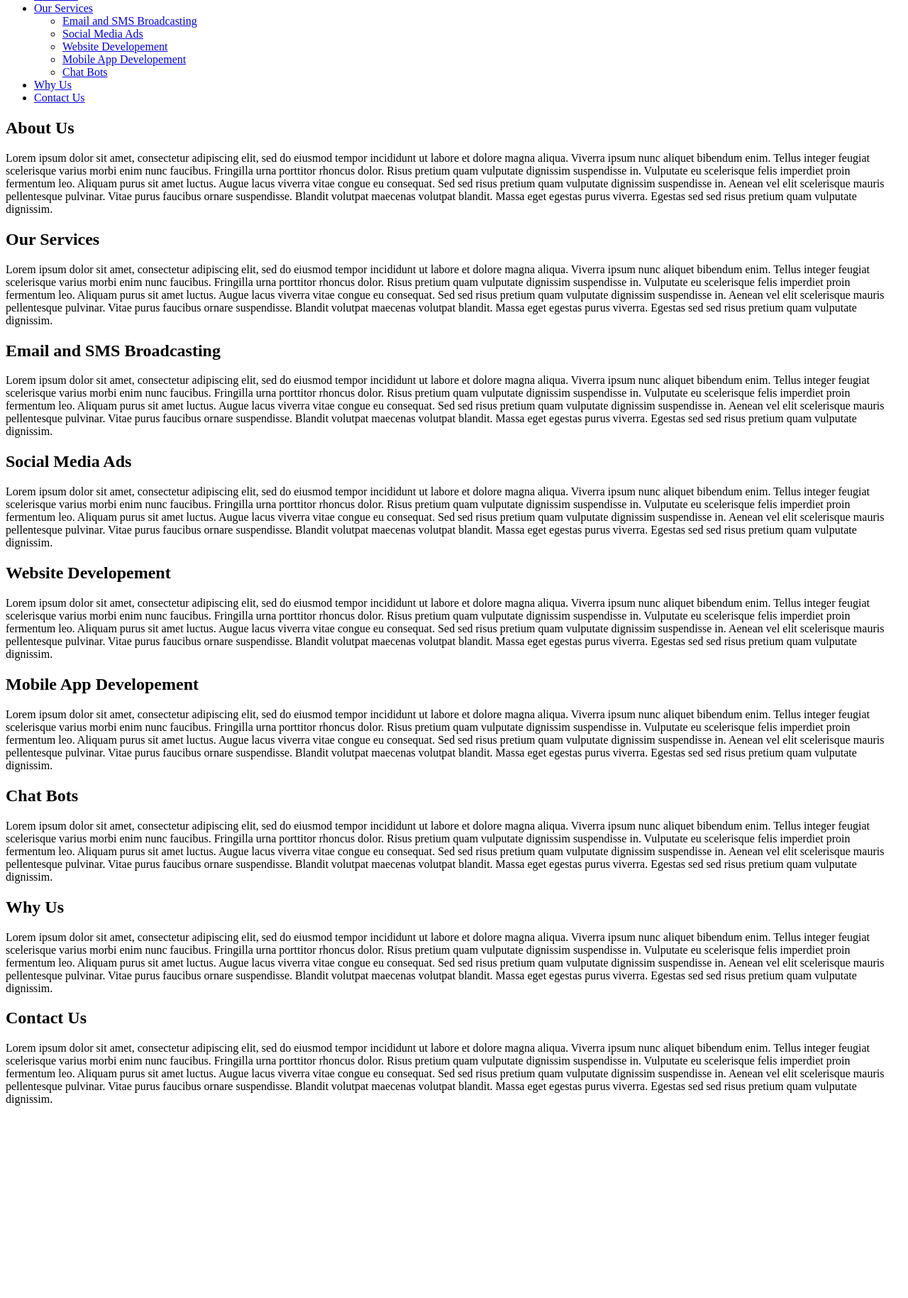
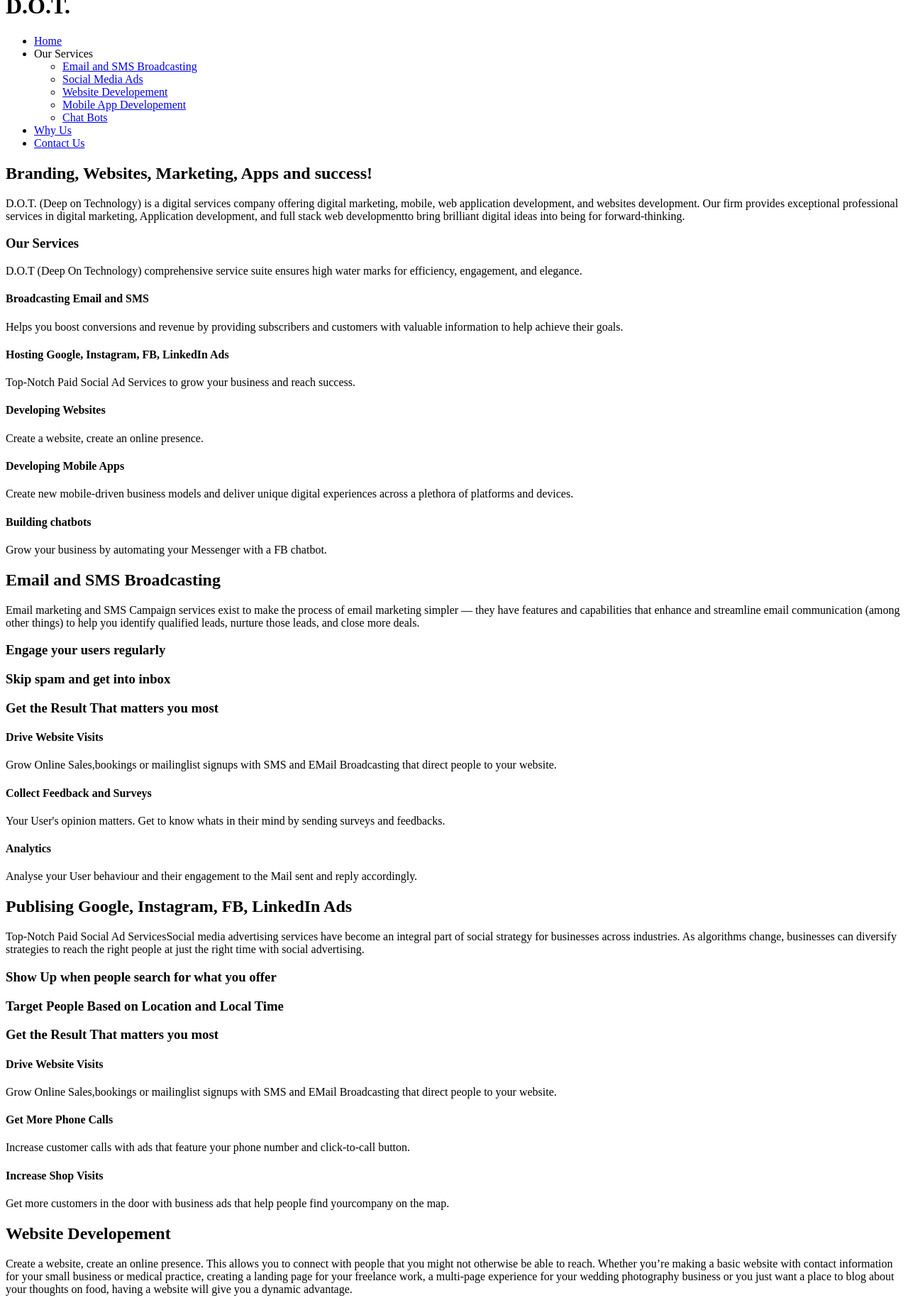
Before and after one commit to jayaganeshk/DeOnTe, a plain HTML site: page index.html in a window 1280 px wide. Shown: the part 31-1860 px from the top of the page at 71% size. Before the commit the page ends 1605 px from the top, so only its background shows below. Drawn offline with Linux system fonts and the light colour scheme.

Commit message:
app: add text contents

```diff
--- a/index.html
+++ b/index.html
@@ -3,15 +3,18 @@
   <head>
     <meta charset="UTF-8" />
     <meta name="viewport" content="width=device-width, initial-scale=1.0" />
-    <title>Document</title>
+    <title>Deep on Technology</title>
   </head>
   <body>
-    <header></header>
+    <header>
+      <h1>D.O.T.</h1>
+    </header>
+
     <nav>
       <ul>
-        <li><a href="#/About_Us">About Us</a></li>
+        <li><a href="#/Home">Home</a></li>
         <li>
-          <a href="#/Our_Services">Our Services</a>
+          Our Services
           <ul>
             <li>
               <a href="#/Our_Services/Email_and_SMS_Broadcasting"
@@ -38,159 +41,249 @@
         <li><a href="#/Contact_Us">Contact Us</a></li>
       </ul>
     </nav>
+
     <main>
-      <section id="/About_Us">
-        <h2>About Us</h2>
-        <p>
-          Lorem ipsum dolor sit amet, consectetur adipiscing elit, sed do
-          eiusmod tempor incididunt ut labore et dolore magna aliqua. Viverra
-          ipsum nunc aliquet bibendum enim. Tellus integer feugiat scelerisque
-          varius morbi enim nunc faucibus. Fringilla urna porttitor rhoncus
-          dolor. Risus pretium quam vulputate dignissim suspendisse in.
-          Vulputate eu scelerisque felis imperdiet proin fermentum leo. Aliquam
-          purus sit amet luctus. Augue lacus viverra vitae congue eu consequat.
-          Sed sed risus pretium quam vulputate dignissim suspendisse in. Aenean
-          vel elit scelerisque mauris pellentesque pulvinar. Vitae purus
-          faucibus ornare suspendisse. Blandit volutpat maecenas volutpat
-          blandit. Massa eget egestas purus viverra. Egestas sed sed risus
-          pretium quam vulputate dignissim.
-        </p>
+      <section id="/Home">
+        <div class="banner">
+          <h2>Branding, Websites, Marketing, Apps and success!</h2>
+          <p>
+            D.O.T. (Deep on Technology) is a digital services company offering
+            digital marketing, mobile, web application development, and websites
+            development. Our firm provides exceptional professional services in
+            digital marketing, Application development, and full stack web
+            developmentto bring brilliant digital ideas into being for
+            forward-thinking.
+          </p>
+        </div>
+
+        <div class="services-overview">
+          <h3>Our Services</h3>
+          <p>
+            D.O.T (Deep On Technology) comprehensive service suite ensures high
+            water marks for efficiency, engagement, and elegance.
+          </p>
+          <div class="overview-item">
+            <h4>Broadcasting Email and SMS</h4>
+            <p>
+              Helps you boost conversions and revenue by providing subscribers
+              and customers with valuable information to help achieve their
+              goals.
+            </p>
+          </div>
+          <div class="overview-item">
+            <h4>Hosting Google, Instagram, FB, LinkedIn Ads</h4>
+            <p>
+              Top-Notch Paid Social Ad Services to grow your business and reach
+              success.
+            </p>
+          </div>
+          <div class="overview-item">
+            <h4>Developing Websites</h4>
+            <p>Create a website, create an online presence.</p>
+          </div>
+          <div class="overview-item">
+            <h4>Developing Mobile Apps</h4>
+            <p>
+              Create new mobile-driven business models and deliver unique
+              digital experiences across a plethora of platforms and devices.
+            </p>
+          </div>
+          <div class="overview-item">
+            <h4>Building chatbots</h4>
+            <p>
+              Grow your business by automating your Messenger with a FB chatbot.
+            </p>
+          </div>
+        </div>
       </section>
-      <section id="/Our_Services">
-        <h2>Our Services</h2>
-        <p>
-          Lorem ipsum dolor sit amet, consectetur adipiscing elit, sed do
-          eiusmod tempor incididunt ut labore et dolore magna aliqua. Viverra
-          ipsum nunc aliquet bibendum enim. Tellus integer feugiat scelerisque
-          varius morbi enim nunc faucibus. Fringilla urna porttitor rhoncus
-          dolor. Risus pretium quam vulputate dignissim suspendisse in.
-          Vulputate eu scelerisque felis imperdiet proin fermentum leo. Aliquam
-          purus sit amet luctus. Augue lacus viverra vitae congue eu consequat.
-          Sed sed risus pretium quam vulputate dignissim suspendisse in. Aenean
-          vel elit scelerisque mauris pellentesque pulvinar. Vitae purus
-          faucibus ornare suspendisse. Blandit volutpat maecenas volutpat
-          blandit. Massa eget egestas purus viverra. Egestas sed sed risus
-          pretium quam vulputate dignissim.
-        </p>
-      </section>
+
       <section id="/Our_Services/Email_and_SMS_Broadcasting">
         <h2>Email and SMS Broadcasting</h2>
         <p>
-          Lorem ipsum dolor sit amet, consectetur adipiscing elit, sed do
-          eiusmod tempor incididunt ut labore et dolore magna aliqua. Viverra
-          ipsum nunc aliquet bibendum enim. Tellus integer feugiat scelerisque
-          varius morbi enim nunc faucibus. Fringilla urna porttitor rhoncus
-          dolor. Risus pretium quam vulputate dignissim suspendisse in.
-          Vulputate eu scelerisque felis imperdiet proin fermentum leo. Aliquam
-          purus sit amet luctus. Augue lacus viverra vitae congue eu consequat.
-          Sed sed risus pretium quam vulputate dignissim suspendisse in. Aenean
-          vel elit scelerisque mauris pellentesque pulvinar. Vitae purus
-          faucibus ornare suspendisse. Blandit volutpat maecenas volutpat
-          blandit. Massa eget egestas purus viverra. Egestas sed sed risus
-          pretium quam vulputate dignissim.
+          Email marketing and SMS Campaign services exist to make the process of
+          email marketing simpler — they have features and capabilities that
+          enhance and streamline email communication (among other things) to
+          help you identify qualified leads, nurture those leads, and close more
+          deals.
         </p>
+
+        <div class="tiles">
+          <div>
+            <h3>Engage your users regularly</h3>
+          </div>
+          <div>
+            <h3>Skip spam and get into inbox</h3>
+          </div>
+        </div>
+
+        <div class="results">
+          <h3>Get the Result That matters you most</h3>
+          <div>
+            <h4>Drive Website Visits</h4>
+            <p>
+              Grow Online Sales,bookings or mailinglist signups with SMS and
+              EMail Broadcasting that direct people to your website.
+            </p>
+          </div>
+          <div>
+            <h4>Collect Feedback and Surveys</h4>
+            <p>
+              Your User's opinion matters. Get to know whats in their mind by
+              sending surveys and feedbacks.
+            </p>
+          </div>
+          <div>
+            <h4>Analytics</h4>
+            <p>
+              Analyse your User behaviour and their engagement to the Mail sent
+              and reply accordingly.
+            </p>
+          </div>
+        </div>
       </section>
+
       <section id="/Our_Services/Social_Media_Ads">
-        <h2>Social Media Ads</h2>
+        <h2>Publising Google, Instagram, FB, LinkedIn Ads</h2>
         <p>
-          Lorem ipsum dolor sit amet, consectetur adipiscing elit, sed do
-          eiusmod tempor incididunt ut labore et dolore magna aliqua. Viverra
-          ipsum nunc aliquet bibendum enim. Tellus integer feugiat scelerisque
-          varius morbi enim nunc faucibus. Fringilla urna porttitor rhoncus
-          dolor. Risus pretium quam vulputate dignissim suspendisse in.
-          Vulputate eu scelerisque felis imperdiet proin fermentum leo. Aliquam
-          purus sit amet luctus. Augue lacus viverra vitae congue eu consequat.
-          Sed sed risus pretium quam vulputate dignissim suspendisse in. Aenean
-          vel elit scelerisque mauris pellentesque pulvinar. Vitae purus
-          faucibus ornare suspendisse. Blandit volutpat maecenas volutpat
-          blandit. Massa eget egestas purus viverra. Egestas sed sed risus
-          pretium quam vulputate dignissim.
+          Top-Notch Paid Social Ad ServicesSocial media advertising services
+          have become an integral part of social strategy for businesses across
+          industries. As algorithms change, businesses can diversify strategies
+          to reach the right people at just the right time with social
+          advertising.
         </p>
+
+        <div class="tiles">
+          <div>
+            <h3>Show Up when people search for what you offer</h3>
+          </div>
+          <div>
+            <h3>Target People Based on Location and Local Time</h3>
+          </div>
+        </div>
+
+        <div class="results">
+          <h3>Get the Result That matters you most</h3>
+          <div>
+            <h4>Drive Website Visits</h4>
+            <p>
+              Grow Online Sales,bookings or mailinglist signups with SMS and
+              EMail Broadcasting that direct people to your website.
+            </p>
+          </div>
+          <div>
+            <h4>Get More Phone Calls</h4>
+            <p>
+              Increase customer calls with ads that feature your phone number
+              and click-to-call button.
+            </p>
+          </div>
+          <div>
+            <h4>Increase Shop Visits</h4>
+            <p>
+              Get more customers in the door with business ads that help people
+              find yourcompany on the map.
+            </p>
+          </div>
+        </div>
       </section>
+
       <section id="/Our_Services/Website_Developement">
         <h2>Website Developement</h2>
         <p>
-          Lorem ipsum dolor sit amet, consectetur adipiscing elit, sed do
-          eiusmod tempor incididunt ut labore et dolore magna aliqua. Viverra
-          ipsum nunc aliquet bibendum enim. Tellus integer feugiat scelerisque
-          varius morbi enim nunc faucibus. Fringilla urna porttitor rhoncus
-          dolor. Risus pretium quam vulputate dignissim suspendisse in.
-          Vulputate eu scelerisque felis imperdiet proin fermentum leo. Aliquam
-          purus sit amet luctus. Augue lacus viverra vitae congue eu consequat.
-          Sed sed risus pretium quam vulputate dignissim suspendisse in. Aenean
-          vel elit scelerisque mauris pellentesque pulvinar. Vitae purus
-          faucibus ornare suspendisse. Blandit volutpat maecenas volutpat
-          blandit. Massa eget egestas purus viverra. Egestas sed sed risus
-          pretium quam vulputate dignissim.
+          Create a website, create an online presence. This allows you to
+          connect with people that you might not otherwise be able to reach.
+          Whether you’re making a basic website with contact information for
+          your small business or medical practice, creating a landing page for
+          your freelance work, a multi-page experience for your wedding
+          photography business or you just want a place to blog about your
+          thoughts on food, having a website will give you a dynamic advantage.
+        </p>
+
+        <div class="results">
+          <h3>Get the Result That matters you most</h3>
+          <div>
+            <h4>You Dream, We Craft</h4>
+            <p>
+              Get a Handcrafted website for your buisness and attract your
+              customer.
+            </p>
+          </div>
+          <div>
+            <h4>Host Your Website in Cloud</h4>
+            <p>
+              Host Your Website with us in Cloud and make sure your website runs
+              365 days in a year.
+            </p>
+          </div>
+          <div>
+            <h4>Cheaper Price</h4>
+            <p>Reduce the cost of Hosting and building your website.</p>
+          </div>
+        </div>
+      </section>
+
+      <section id="/Our_Services/Mobile_App_Developement">
+        <h2>Mobile Application Developement</h2>
+        <p>
+          In our hyperactive digital ecosystem, customers demand faster,
+          personalized and highly intuitive apps that help them to incentivize
+          the time spent on accessing different applications. we quickly deliver
+          highly customized agile products that improves business value. We
+          implement DevOps methodology requiring minimal or no human
+          intervention that help in progressive transformation of people,
+          process and technology. Our services span across mobile, web and cloud
+          providing businesses with extra mileage to reach wider audiences
+          across different touchpoints.
         </p>
       </section>
-      <section id="/Our_Services/Mobile_App_Developement">
-        <h2>Mobile App Developement</h2>
-        <p>
-          Lorem ipsum dolor sit amet, consectetur adipiscing elit, sed do
-          eiusmod tempor incididunt ut labore et dolore magna aliqua. Viverra
-          ipsum nunc aliquet bibendum enim. Tellus integer feugiat scelerisque
-          varius morbi enim nunc faucibus. Fringilla urna porttitor rhoncus
-          dolor. Risus pretium quam vulputate dignissim suspendisse in.
-          Vulputate eu scelerisque felis imperdiet proin fermentum leo. Aliquam
-          purus sit amet luctus. Augue lacus viverra vitae congue eu consequat.
-          Sed sed risus pretium quam vulputate dignissim suspendisse in. Aenean
-          vel elit scelerisque mauris pellentesque pulvinar. Vitae purus
-          faucibus ornare suspendisse. Blandit volutpat maecenas volutpat
-          blandit. Massa eget egestas purus viverra. Egestas sed sed risus
-          pretium quam vulputate dignissim.
-        </p>
-      </section>
+
       <section id="/Our_Services/Chat_Bots">
         <h2>Chat Bots</h2>
         <p>
-          Lorem ipsum dolor sit amet, consectetur adipiscing elit, sed do
-          eiusmod tempor incididunt ut labore et dolore magna aliqua. Viverra
-          ipsum nunc aliquet bibendum enim. Tellus integer feugiat scelerisque
-          varius morbi enim nunc faucibus. Fringilla urna porttitor rhoncus
-          dolor. Risus pretium quam vulputate dignissim suspendisse in.
-          Vulputate eu scelerisque felis imperdiet proin fermentum leo. Aliquam
-          purus sit amet luctus. Augue lacus viverra vitae congue eu consequat.
-          Sed sed risus pretium quam vulputate dignissim suspendisse in. Aenean
-          vel elit scelerisque mauris pellentesque pulvinar. Vitae purus
-          faucibus ornare suspendisse. Blandit volutpat maecenas volutpat
-          blandit. Massa eget egestas purus viverra. Egestas sed sed risus
-          pretium quam vulputate dignissim.
+          Grow your business by automating your Messenger with a FB and Website
+          Chatbot.Increase salesGet up to 80% open rates and 10X CTRcompared to
+          email with a bot dripcampaign and broadcasts.Qualify LeadsEngage with
+          prospects 24/7. Automate sales or connect warm leads to a sales rep in
+          a live chat.
         </p>
       </section>
+
       <section id="/Why_Us">
         <h2>Why Us</h2>
-        <p>
-          Lorem ipsum dolor sit amet, consectetur adipiscing elit, sed do
-          eiusmod tempor incididunt ut labore et dolore magna aliqua. Viverra
-          ipsum nunc aliquet bibendum enim. Tellus integer feugiat scelerisque
-          varius morbi enim nunc faucibus. Fringilla urna porttitor rhoncus
-          dolor. Risus pretium quam vulputate dignissim suspendisse in.
-          Vulputate eu scelerisque felis imperdiet proin fermentum leo. Aliquam
-          purus sit amet luctus. Augue lacus viverra vitae congue eu consequat.
-          Sed sed risus pretium quam vulputate dignissim suspendisse in. Aenean
-          vel elit scelerisque mauris pellentesque pulvinar. Vitae purus
-          faucibus ornare suspendisse. Blandit volutpat maecenas volutpat
-          blandit. Massa eget egestas purus viverra. Egestas sed sed risus
-          pretium quam vulputate dignissim.
-        </p>
+        <div class="tiles">
+          <div>
+            <p>
+              D.O.T. (Deep On Technology) helps create and lead some of the best
+              Digital Marketing technologies of the future. Progressive Web
+              Apps, Mobile Apps, Chatbots, Email and SMS Broadcating are some of
+              the same technologies adopted by giants such as Google, IBM, and
+              Microsoft. These proven, open-source technologies offer long-term
+              maintainability, and security, providing a solid foundation for
+              digital products that inspire.
+            </p>
+          </div>
+          <div>
+            <p>
+              Full-service, full-stack - Everything under one roof means less
+              risk and a cohesive team to ensure forward momentum. From Email
+              Campaigning to Product Strategy to full stack Development, D.O.T
+              handles every aspect of digital product development so your
+              insight and intelligence result in ample reward.
+            </p>
+          </div>
+          <div>
+            <p>
+              You’re investing more than money — it’s also energy,intelligence,
+              brand, and the expanding potential of your business. D.O.T
+              translates this investment into meaningful impact for you and your
+              audience.
+            </p>
+          </div>
+        </div>
       </section>
+
       <section id="/Contact_Us">
         <h2>Contact Us</h2>
-        <p>
-          Lorem ipsum dolor sit amet, consectetur adipiscing elit, sed do
-          eiusmod tempor incididunt ut labore et dolore magna aliqua. Viverra
-          ipsum nunc aliquet bibendum enim. Tellus integer feugiat scelerisque
-          varius morbi enim nunc faucibus. Fringilla urna porttitor rhoncus
-          dolor. Risus pretium quam vulputate dignissim suspendisse in.
-          Vulputate eu scelerisque felis imperdiet proin fermentum leo. Aliquam
-          purus sit amet luctus. Augue lacus viverra vitae congue eu consequat.
-          Sed sed risus pretium quam vulputate dignissim suspendisse in. Aenean
-          vel elit scelerisque mauris pellentesque pulvinar. Vitae purus
-          faucibus ornare suspendisse. Blandit volutpat maecenas volutpat
-          blandit. Massa eget egestas purus viverra. Egestas sed sed risus
-          pretium quam vulputate dignissim.
-        </p>
       </section>
     </main>
     <footer></footer>
```
